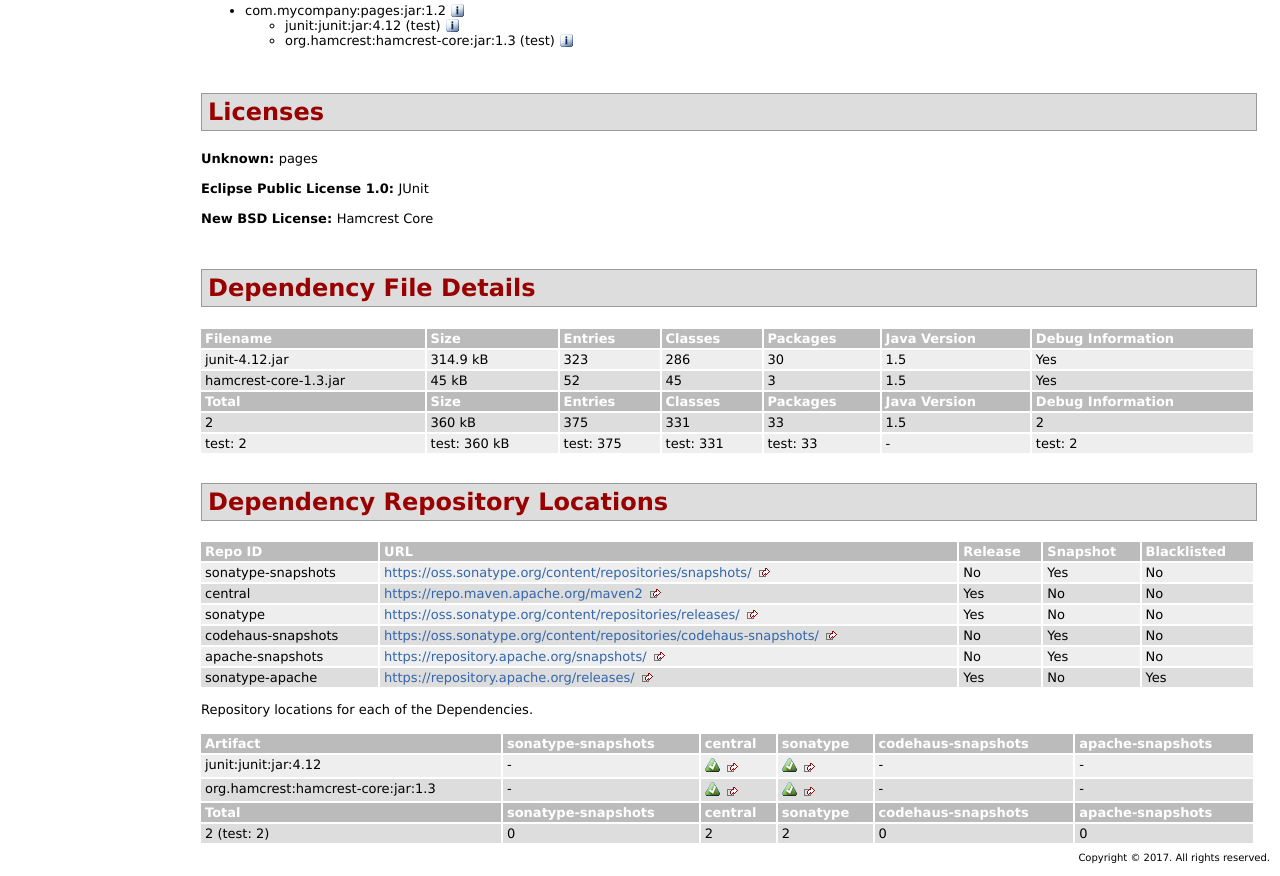
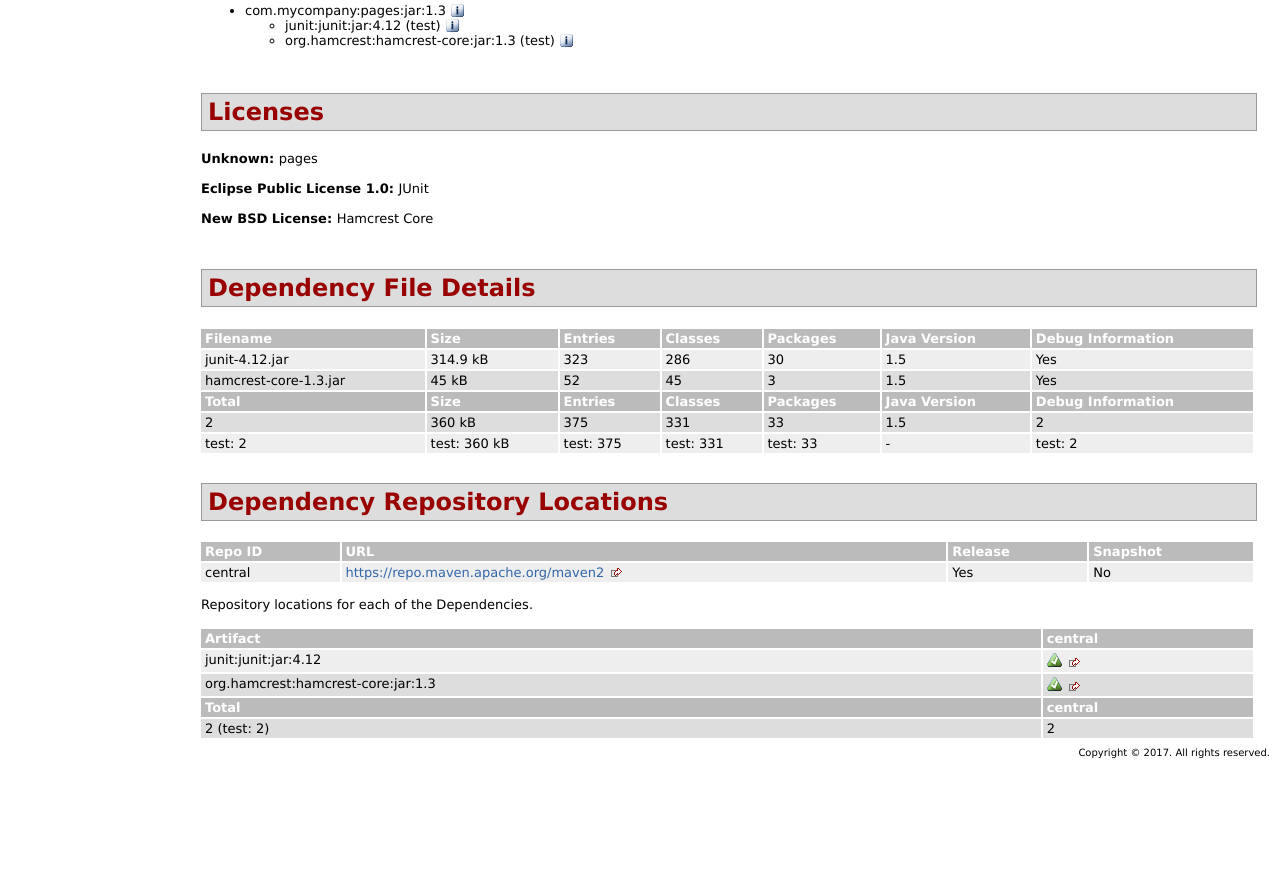
Before and after one commit to tjaydk/pages, a plain HTML site: page dependencies.html in a window 1280 px wide. Shown: the part 579-1455 px from the top of the page. After the commit the page ends 1350 px from the top, so only its background shows below. Drawn offline with Linux system fonts and the light colour scheme.

Commit message:
Creating site for 1.3

```diff
--- a/dependencies.html
+++ b/dependencies.html
@@ -26,7 +26,7 @@
 
                 <div class="xleft">
         <span id="publishDate">Last Published: 2017-05-09</span>
-                  &nbsp;| <span id="projectVersion">Version: 1.2</span>
+                  &nbsp;| <span id="projectVersion">Version: 1.3</span>
                       </div>
             <div class="xright">                    <a href="./" title="pages">pages</a>
 
@@ -137,7 +137,7 @@
 <div class="section">
 <h3><a name="Dependency_Tree"></a>Dependency Tree</h3>
 <ul>
-<li>com.mycompany:pages:jar:1.2 <img id="_img1" src="./images/icon_info_sml.gif" alt="[Information]" onclick="toggleDependencyDetails( '_dep0', '_img1' );" style="cursor: pointer; vertical-align: text-bottom;"></img><div id="_dep0" style="display:none">
+<li>com.mycompany:pages:jar:1.3 <img id="_img1" src="./images/icon_info_sml.gif" alt="[Information]" onclick="toggleDependencyDetails( '_dep0', '_img1' );" style="cursor: pointer; vertical-align: text-bottom;"></img><div id="_dep0" style="display:none">
 <table border="0" class="bodyTable">
 <tr class="a">
 <th>pages</th></tr>
@@ -228,81 +228,29 @@
 <th>Repo ID</th>
 <th>URL</th>
 <th>Release</th>
-<th>Snapshot</th>
-<th>Blacklisted</th></tr>
+<th>Snapshot</th></tr>
 <tr class="b">
-<td>sonatype-snapshots</td>
-<td><a class="externalLink" href="https://oss.sonatype.org/content/repositories/snapshots/">https://oss.sonatype.org/content/repositories/snapshots/</a></td>
-<td>No</td>
-<td>Yes</td>
-<td>No</td></tr>
-<tr class="a">
 <td>central</td>
 <td><a class="externalLink" href="https://repo.maven.apache.org/maven2">https://repo.maven.apache.org/maven2</a></td>
 <td>Yes</td>
-<td>No</td>
-<td>No</td></tr>
-<tr class="b">
-<td>sonatype</td>
-<td><a class="externalLink" href="https://oss.sonatype.org/content/repositories/releases/">https://oss.sonatype.org/content/repositories/releases/</a></td>
-<td>Yes</td>
-<td>No</td>
-<td>No</td></tr>
-<tr class="a">
-<td>codehaus-snapshots</td>
-<td><a class="externalLink" href="https://oss.sonatype.org/content/repositories/codehaus-snapshots/">https://oss.sonatype.org/content/repositories/codehaus-snapshots/</a></td>
-<td>No</td>
-<td>Yes</td>
-<td>No</td></tr>
-<tr class="b">
-<td>apache-snapshots</td>
-<td><a class="externalLink" href="https://repository.apache.org/snapshots/">https://repository.apache.org/snapshots/</a></td>
-<td>No</td>
-<td>Yes</td>
-<td>No</td></tr>
-<tr class="a">
-<td>sonatype-apache</td>
-<td><a class="externalLink" href="https://repository.apache.org/releases/">https://repository.apache.org/releases/</a></td>
-<td>Yes</td>
-<td>No</td>
-<td>Yes</td></tr></table>
+<td>No</td></tr></table>
 <p>Repository locations for each of the Dependencies.</p>
 <table border="0" class="bodyTable">
 <tr class="a">
 <th>Artifact</th>
-<th>sonatype-snapshots</th>
-<th>central</th>
-<th>sonatype</th>
-<th>codehaus-snapshots</th>
-<th>apache-snapshots</th></tr>
+<th>central</th></tr>
 <tr class="b">
 <td>junit:junit:jar:4.12</td>
-<td>-</td>
-<td><a class="externalLink" href="https://repo.maven.apache.org/maven2/junit/junit/4.12/junit-4.12.jar"><img alt="Found at https://repo.maven.apache.org/maven2" src="images/icon_success_sml.gif" /></a></td>
-<td><a class="externalLink" href="https://oss.sonatype.org/content/repositories/releases//junit/junit/4.12/junit-4.12.jar"><img alt="Found at https://oss.sonatype.org/content/repositories/releases/" src="images/icon_success_sml.gif" /></a></td>
-<td>-</td>
-<td>-</td></tr>
+<td><a class="externalLink" href="https://repo.maven.apache.org/maven2/junit/junit/4.12/junit-4.12.jar"><img alt="Found at https://repo.maven.apache.org/maven2" src="images/icon_success_sml.gif" /></a></td></tr>
 <tr class="a">
 <td>org.hamcrest:hamcrest-core:jar:1.3</td>
-<td>-</td>
-<td><a class="externalLink" href="https://repo.maven.apache.org/maven2/org/hamcrest/hamcrest-core/1.3/hamcrest-core-1.3.jar"><img alt="Found at https://repo.maven.apache.org/maven2" src="images/icon_success_sml.gif" /></a></td>
-<td><a class="externalLink" href="https://oss.sonatype.org/content/repositories/releases//org/hamcrest/hamcrest-core/1.3/hamcrest-core-1.3.jar"><img alt="Found at https://oss.sonatype.org/content/repositories/releases/" src="images/icon_success_sml.gif" /></a></td>
-<td>-</td>
-<td>-</td></tr>
+<td><a class="externalLink" href="https://repo.maven.apache.org/maven2/org/hamcrest/hamcrest-core/1.3/hamcrest-core-1.3.jar"><img alt="Found at https://repo.maven.apache.org/maven2" src="images/icon_success_sml.gif" /></a></td></tr>
 <tr class="b">
 <th>Total</th>
-<th>sonatype-snapshots</th>
-<th>central</th>
-<th>sonatype</th>
-<th>codehaus-snapshots</th>
-<th>apache-snapshots</th></tr>
+<th>central</th></tr>
 <tr class="a">
 <td>2 (test: 2)</td>
-<td>0</td>
-<td>2</td>
-<td>2</td>
-<td>0</td>
-<td>0</td></tr></table></div>
+<td>2</td></tr></table></div>
       </div>
     </div>
     <div class="clear">
```
Also changed, not shown: dependency-info.html (+8 -8 lines), index.html (+1 -1 lines), integration.html (+1 -1 lines), issue-tracking.html (+1 -1 lines), plugin-management.html (+1 -1 lines), plugins.html (+1 -1 lines), project-info.html (+1 -1 lines), project-summary.html (+2 -2 lines), source-repository.html (+1 -1 lines), team-list.html (+1 -1 lines).
